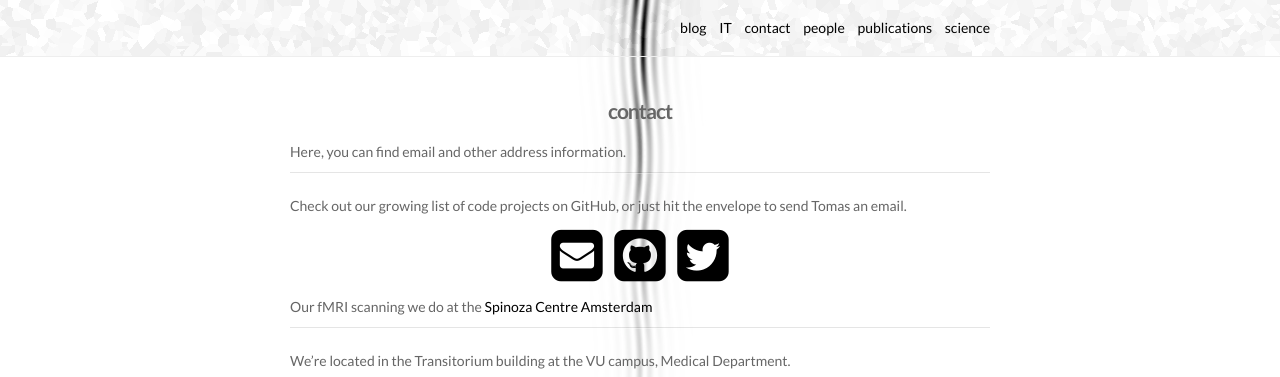
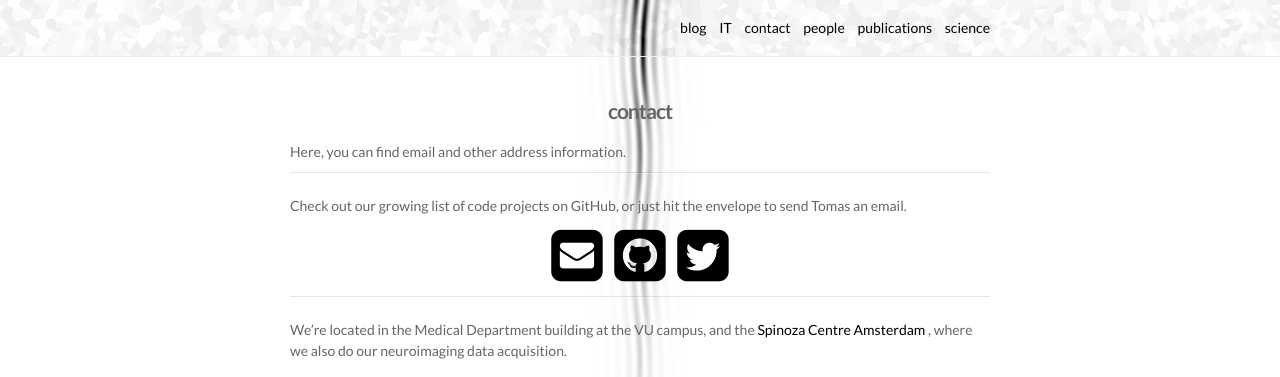
Before and after one commit to tknapen/tknapen.github.io, a Jekyll site: the page built from contact.md, in a window 1280 px wide and 990 px high, cut to the strip 0-377 px from the top of the window. Built offline with Jekyll 4.4.1, drawn with Linux system fonts in a browser that asks for light colours; nearby versions of some CDN libraries.

Commit message:
edited contact info

```diff
--- a/contact.md
+++ b/contact.md
@@ -15,10 +15,11 @@ Check out our growing list of code projects on GitHub, or just hit the envelope
 	<a href="https://twitter.com/Tknapen" target="_blank"><i class="fa fa-twitter-square"></i></a>
 </span>
 
-Our fMRI scanning we do at the <a href="http://www.spinozacentre.nl" target="_blank">Spinoza Centre Amsterdam </a>
-
 <hr />
 <br />
-We're located in the Transitorium building at the VU campus, Medical Department.
+We're located in the Medical Department building at the VU campus, and the <a href="http://www.spinozacentre.nl" target="_blank">Spinoza Centre Amsterdam </a>, where we also do our neuroimaging data acquisition.
 
+<br />
+<hr />
+<br />
 <iframe src="https://www.google.com/maps/embed?pb=!1m18!1m12!1m3!1d9751.033700444188!2d4.859073362900956!3d52.33852847276829!2m3!1f0!2f0!3f0!3m2!1i1024!2i768!4f13.1!3m3!1m2!1s0x47c5e1e2a03de6c7%3A0x953c61fd17a0eff4!2sVan+der+Boechorststraat+1%2C+1081+BT+Amsterdam!5e0!3m2!1sen!2snl!4v1444335314032" width="600" height="450" frameborder="0" style="border:0" allowfullscreen></iframe>
```
